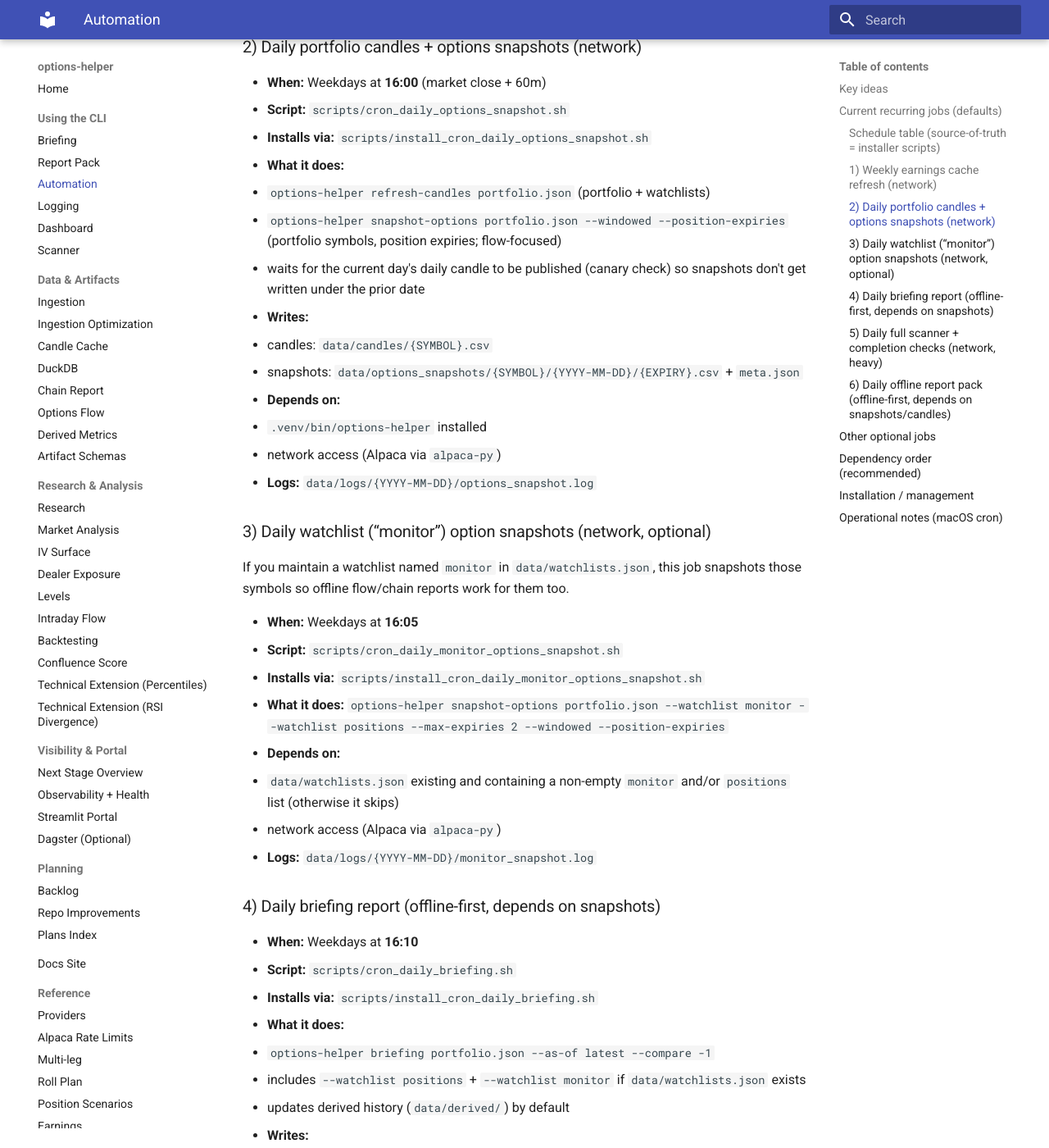
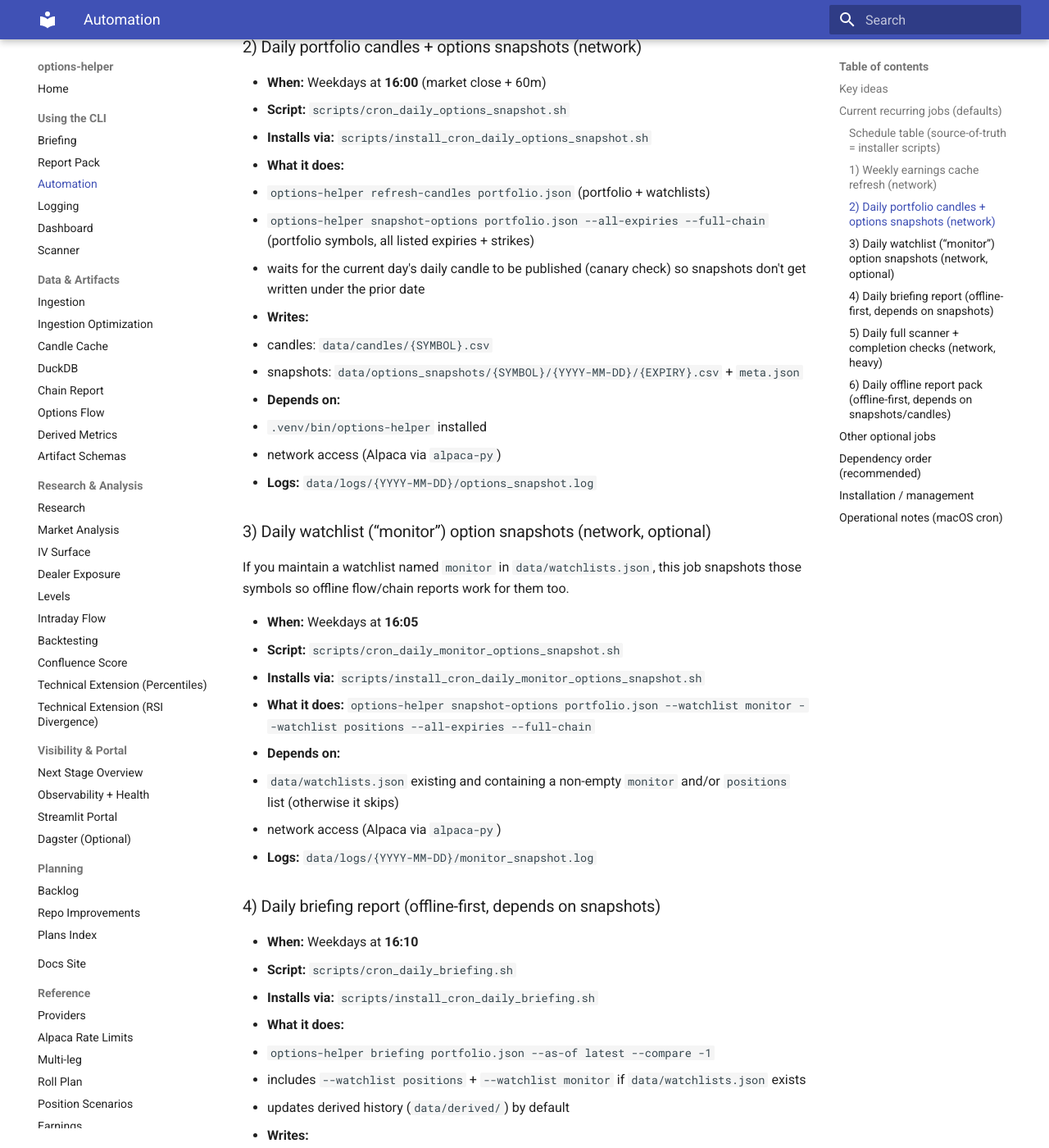
Before and after one commit to gfidanli/options-helper, an MkDocs documentation site: the page built from docs/AUTOMATION.md, in a window 1280 px wide and 1400 px high, scrolled down 3018 px. Shown: the whole window at 82% size. Built offline with MkDocs 1.6.1 and Material for MkDocs 9.7.7, drawn with Linux system fonts in a browser that asks for light colours.

Commit message:
Switch daily snapshot cron jobs to full-chain option capture

```diff
--- a/docs/AUTOMATION.md
+++ b/docs/AUTOMATION.md
@@ -55,7 +55,7 @@ corresponding `scripts/install_cron_*.sh` first, then keep this table in sync (t
 - **Installs via:** `scripts/install_cron_daily_options_snapshot.sh`
 - **What it does:**
   - `options-helper refresh-candles portfolio.json` (portfolio + watchlists)
-  - `options-helper snapshot-options portfolio.json --windowed --position-expiries` (portfolio symbols, position expiries; flow-focused)
+  - `options-helper snapshot-options portfolio.json --all-expiries --full-chain` (portfolio symbols, all listed expiries + strikes)
   - waits for the current day's daily candle to be published (canary check) so snapshots don't get written under the prior date
 - **Writes:**
   - candles: `data/candles/{SYMBOL}.csv`
@@ -73,7 +73,7 @@ flow/chain reports work for them too.
 - **When:** Weekdays at **16:05**
 - **Script:** `scripts/cron_daily_monitor_options_snapshot.sh`
 - **Installs via:** `scripts/install_cron_daily_monitor_options_snapshot.sh`
-- **What it does:** `options-helper snapshot-options portfolio.json --watchlist monitor --watchlist positions --max-expiries 2 --windowed --position-expiries`
+- **What it does:** `options-helper snapshot-options portfolio.json --watchlist monitor --watchlist positions --all-expiries --full-chain`
 - **Depends on:**
   - `data/watchlists.json` existing and containing a non-empty `monitor` and/or `positions` list (otherwise it skips)
   - network access (Alpaca via `alpaca-py`)
```
Also changed, not shown: docs/CANDLE_CACHE.md (+1 -1 lines), 2 other files.
